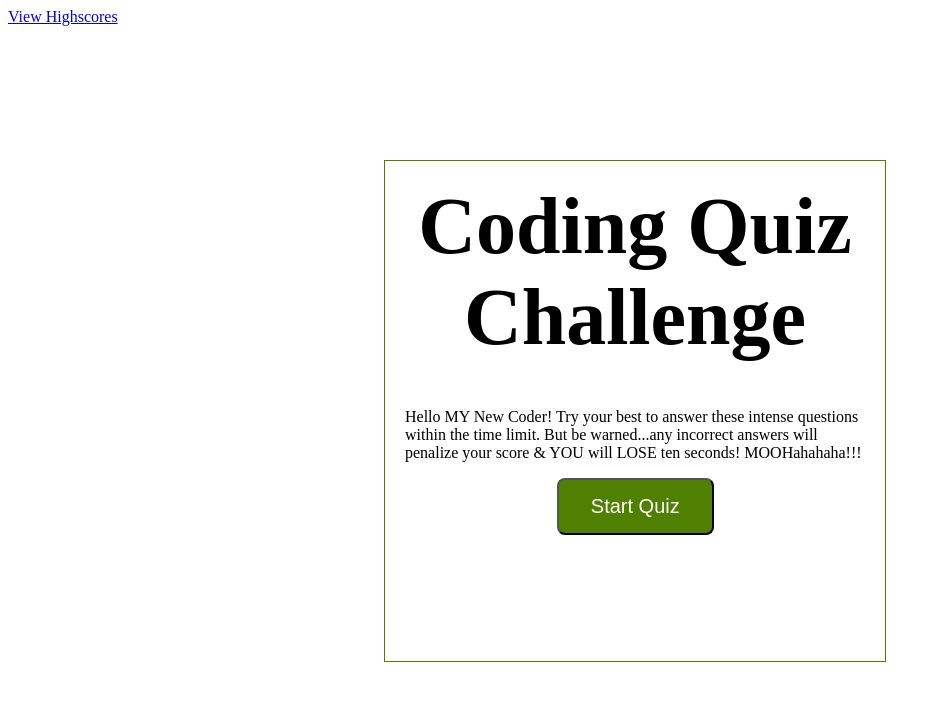
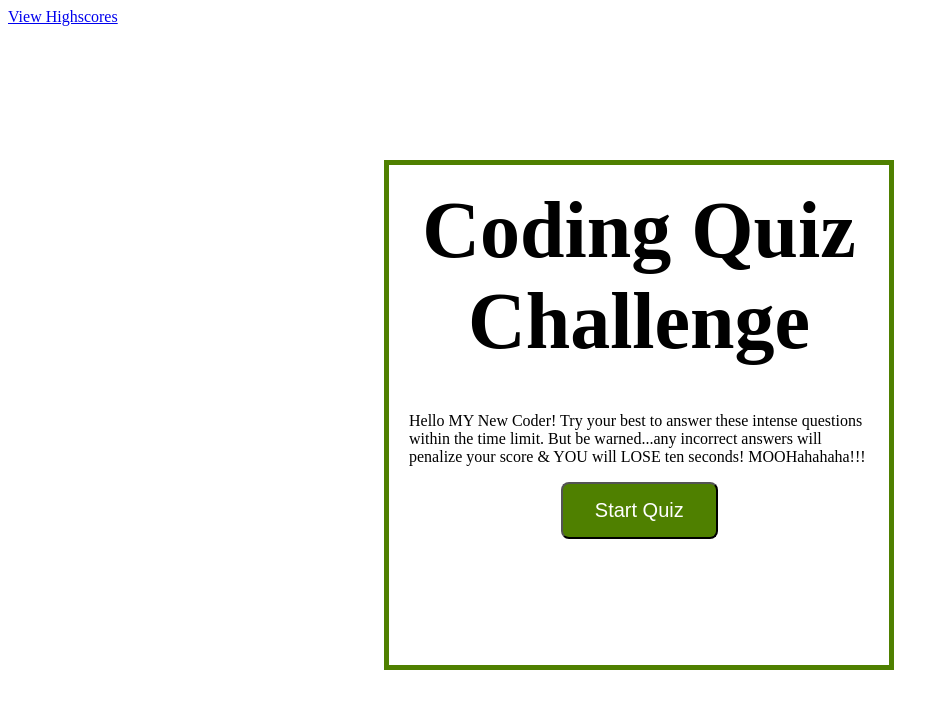
Before and after one commit to Huski82/HW-4-Code-Quiz, a plain HTML site: page index.html in a window 1280 px wide. Shown: the whole page, without its empty margins (0-948 px from the left). Drawn offline with Linux system fonts and the light colour scheme.

Commit message:
minor changes in css

```diff
--- a/assets/styles.css
+++ b/assets/styles.css
@@ -4,7 +4,7 @@
     top: 20%;
     width: 500px;
     height: 500px;
-    border: 1px solid rgb(79, 128, 0);
+    border: 5px solid rgb(79, 128, 0);
 }
 #startTime {
     background-color: rgb(79, 128, 0);
```
